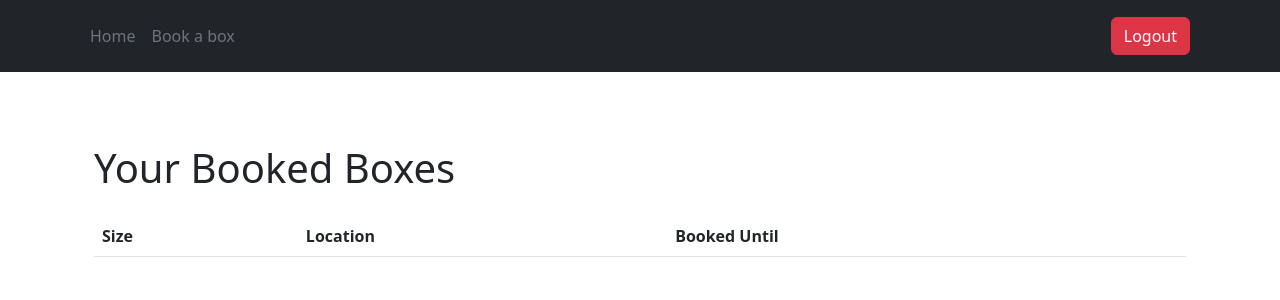
After one commit to nick-ras/Cloud-webapp, a Flask app: page /bookings in a window 1280 px wide. The commit adds this page. Shown: the top 300 px of the page. Run offline with Flask 3, Linux system fonts and the light colour scheme; the visitor is signed in with stand-in values (Sample User, id 1); data that the repository does not hold is empty.

Commit message:
added a new route where user can see all boxes

```diff
--- a/src/accounts/views.py
+++ b/src/accounts/views.py
@@ -36,7 +36,7 @@ def login():
 			return redirect(url_for("core.home"))
 	form = LoginForm(request.form)
 	if form.validate_on_submit():
-            #fixit validate email and pass
+            # validate email and pass
 			user = User.query.filter_by(email=form.email.data).first()
 			if user and bcrypt.check_password_hash(user.password, request.form["password"]):
 					login_user(user)
@@ -52,3 +52,14 @@ def logout():
     logout_user()
     flash("You were logged out.", "success")
     return redirect(url_for("core.home"))
+
+@accounts_bp.route("/bookings", methods=["GET"])
+@login_required  # Ensure the user is logged in to access this page
+def bookings():
+    if current_user.is_authenticated:
+        # db.session.query(Boxes.location).filter(Boxes.in_use == False, Boxes.size == size).group_by(Boxes.location).all()
+        user_boxes = Boxes.query.filter(Boxes.user_id==current_user.id).all()
+
+        return render_template("accounts/bookings.html", user_boxes=user_boxes)
+
+    return redirect(url_for("core.home"))
--- /dev/null
+++ b/src/templates/accounts/bookings.html
@@ -0,0 +1,31 @@
+{% extends "_base.html" %}
+
+{% block content %}
+<div class="container">
+	<h1 class="mt-5">Your Booked Boxes</h1>
+	<table class="table mt-4">
+		<thead>
+			<tr>
+				<th>Size</th>
+				<th>Location</th>
+				<th>Booked Until</th>
+			</tr>
+		</thead>
+		<tbody>
+			{% for box in user_boxes %}
+			<tr>
+				<td>{{ box.size }}</td>
+				<td>{{ box.location }}</td>
+				<td>
+					{% if box.booked_until_interval15 %}
+					{{ box.booked_until_interval15.strftime("%Y-%m-%d %H:%M:%S") }}
+					{% else %}
+					N/A
+					{% endif %}
+				</td>
+			</tr>
+			{% endfor %}
+		</tbody>
+	</table>
+</div>
+{% endblock %}
--- a/src/templates/accounts/login.html
+++ b/src/templates/accounts/login.html
@@ -1,3 +1,4 @@
+{% extends "_base.html" %}
 {% block content %}
 
 <div class="row">
--- a/src/templates/accounts/register.html
+++ b/src/templates/accounts/register.html
@@ -1,5 +1,5 @@
+{% extends "_base.html" %}
 {% block content %}
-
 <div class="row">
   <div class="col-md-4"></div>
   <div class="col-md-4">
```
Also changed, not shown: src/accounts/models.py (line endings or trailing spaces). Lines whose indentation alone changed are shown as unchanged.
